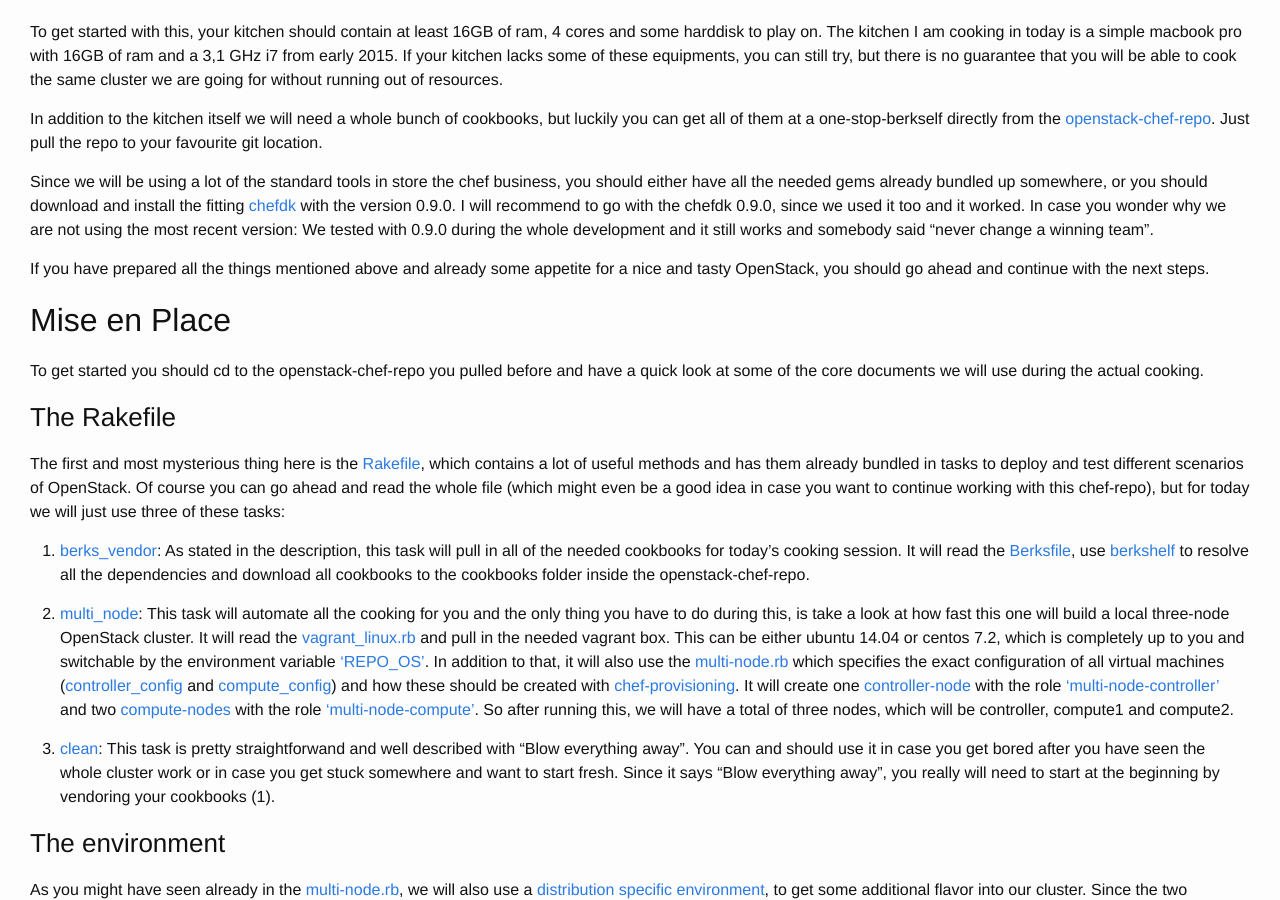
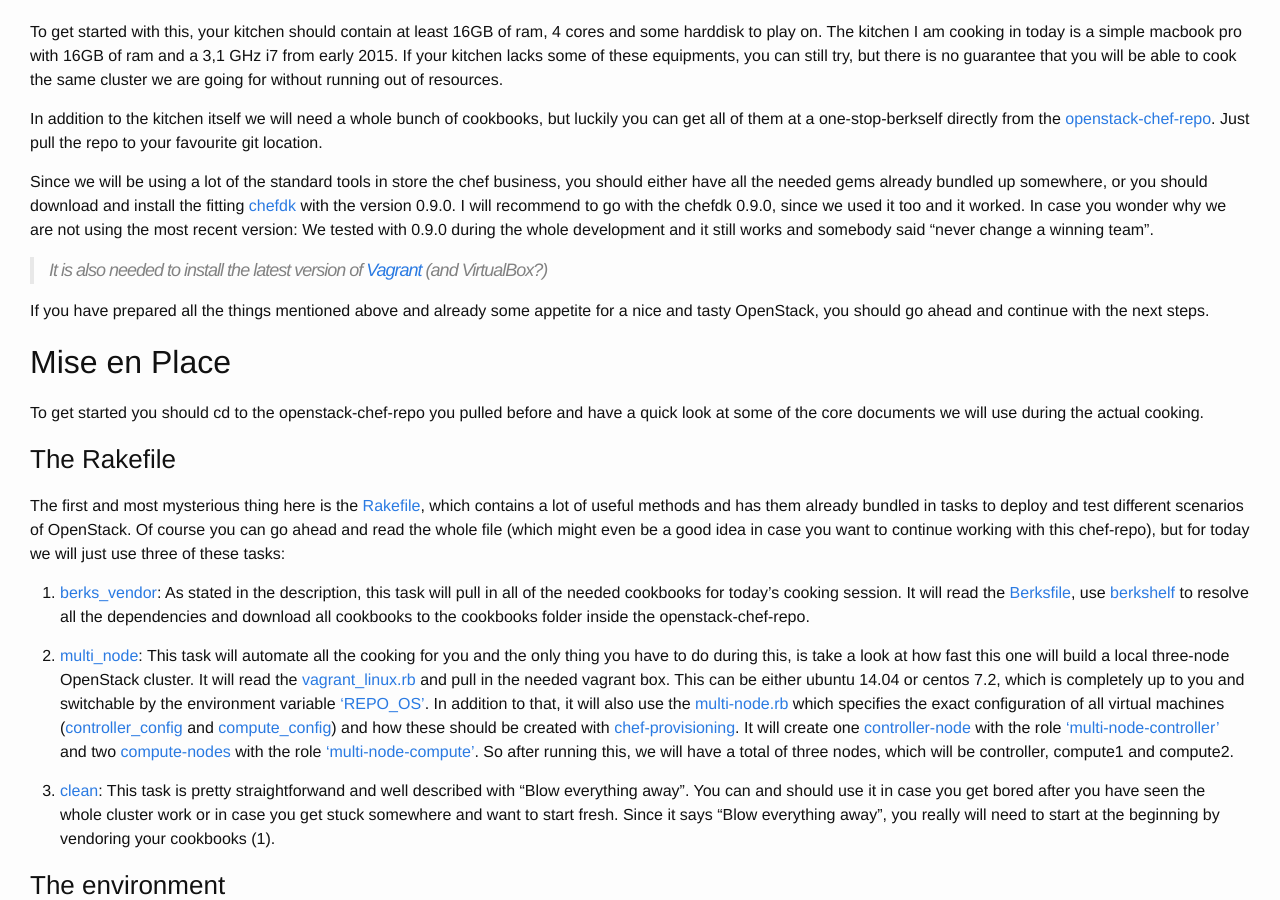
Before and after one commit to cloudbau/cloudbau.github.io, a Jekyll site: the page built from _posts/2016-05-06-openstack-mitaka_vagrant.markdown, in a window 1280 px wide and 900 px high, scrolled down 357 px. Built offline with Jekyll 4.4.1, drawn with Linux system fonts in a browser that asks for light colours; some of the changed lines change nothing that is shown.

Commit message:
Comments, Suggestions and s.o

```diff
--- a/_posts/2016-05-06-openstack-mitaka_vagrant.markdown
+++ b/_posts/2016-05-06-openstack-mitaka_vagrant.markdown
@@ -35,6 +35,8 @@
 case you wonder why we are not using the most recent version: We tested with
 0.9.0 during the whole development and it still works and somebody said "never
 change a winning team".
+
+> It is also needed to install the latest version of [Vagrant](https://www.vagrantup.com/downloads.html) (and VirtualBox?)
 
 If you have prepared all the things mentioned above and already some appetite
 for a nice and tasty OpenStack, you should go ahead and continue with the next
@@ -134,6 +136,7 @@
 network traffic. This is needed, since we want to run our routers and dhcp
 namespaces on the controller and connect them via openvswitch (ovs) bridges to
 the instances running on the two compute nodes.
+
 #### endpoints
 To actually allow all the OpenStack services to talk to each other, either
 via the [message
@@ -147,6 +150,7 @@
 reachable via their default ports (e.g. [9696 for
 neutron](https://github.com/openstack/cookbook-openstack-network/blob/master/attributes/default.rb#L34))
 on the address '192.168.101.60' (e.g. '192.168.101.60:9696' for neutron).
+
 #### binding services
 Right below the endpoint setting, we see a whole block that looks quite similar
 to the endpoint one, but is called
@@ -241,7 +245,7 @@
 navigate to the
 [dashboard](http://docs.openstack.org/user-guide/dashboard_log_in.html), which
 should be accessible on
-[http://localhost:9443](http://localhost:9443). You can log in as the 'admin'
+[http://localhost:9443](https://localhost:9443). You can log in as the 'admin'
 user with the password 'mypass'.
 
 You should really enjoy this part a bit longer, maybe [create some
```
